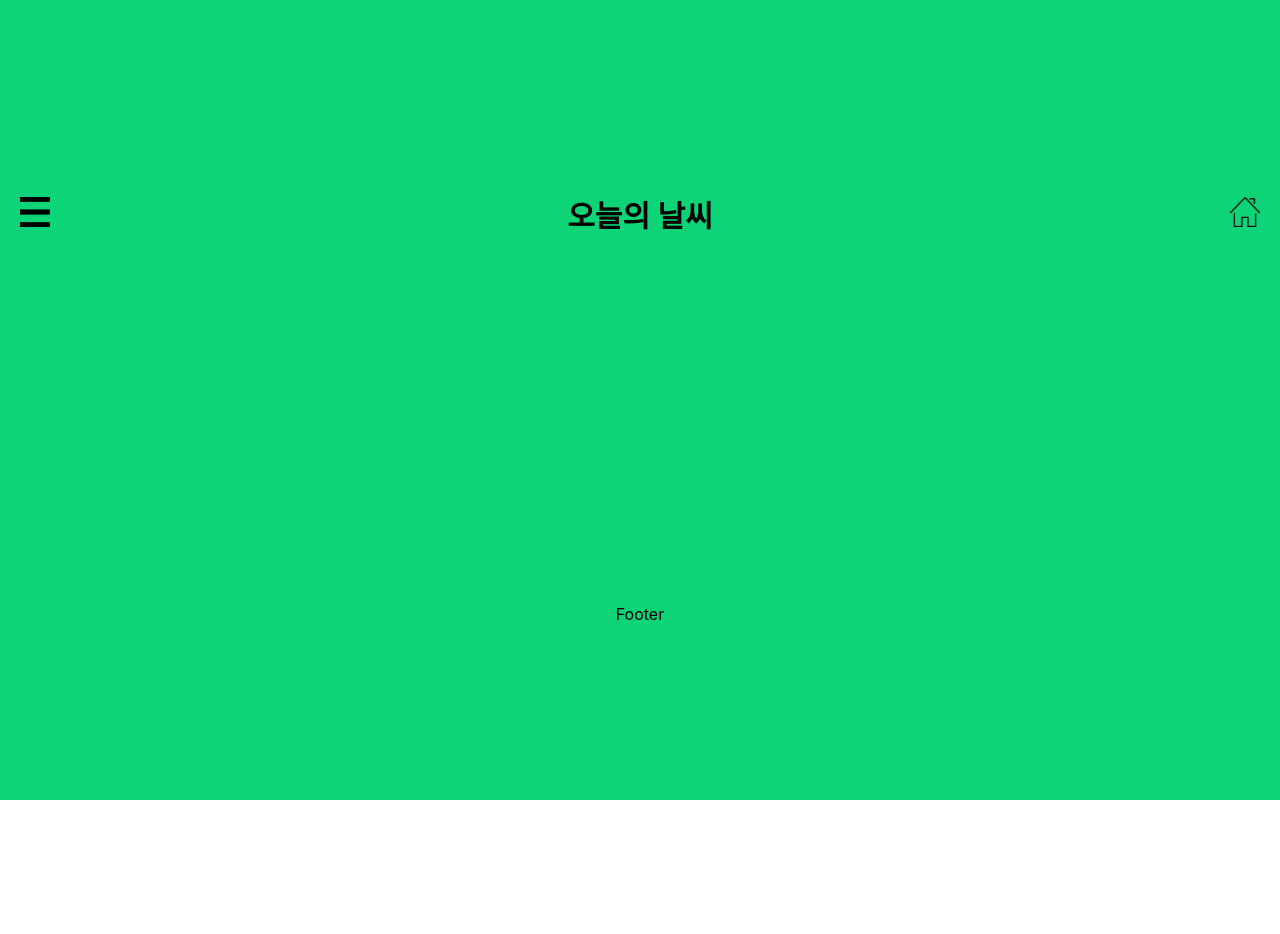
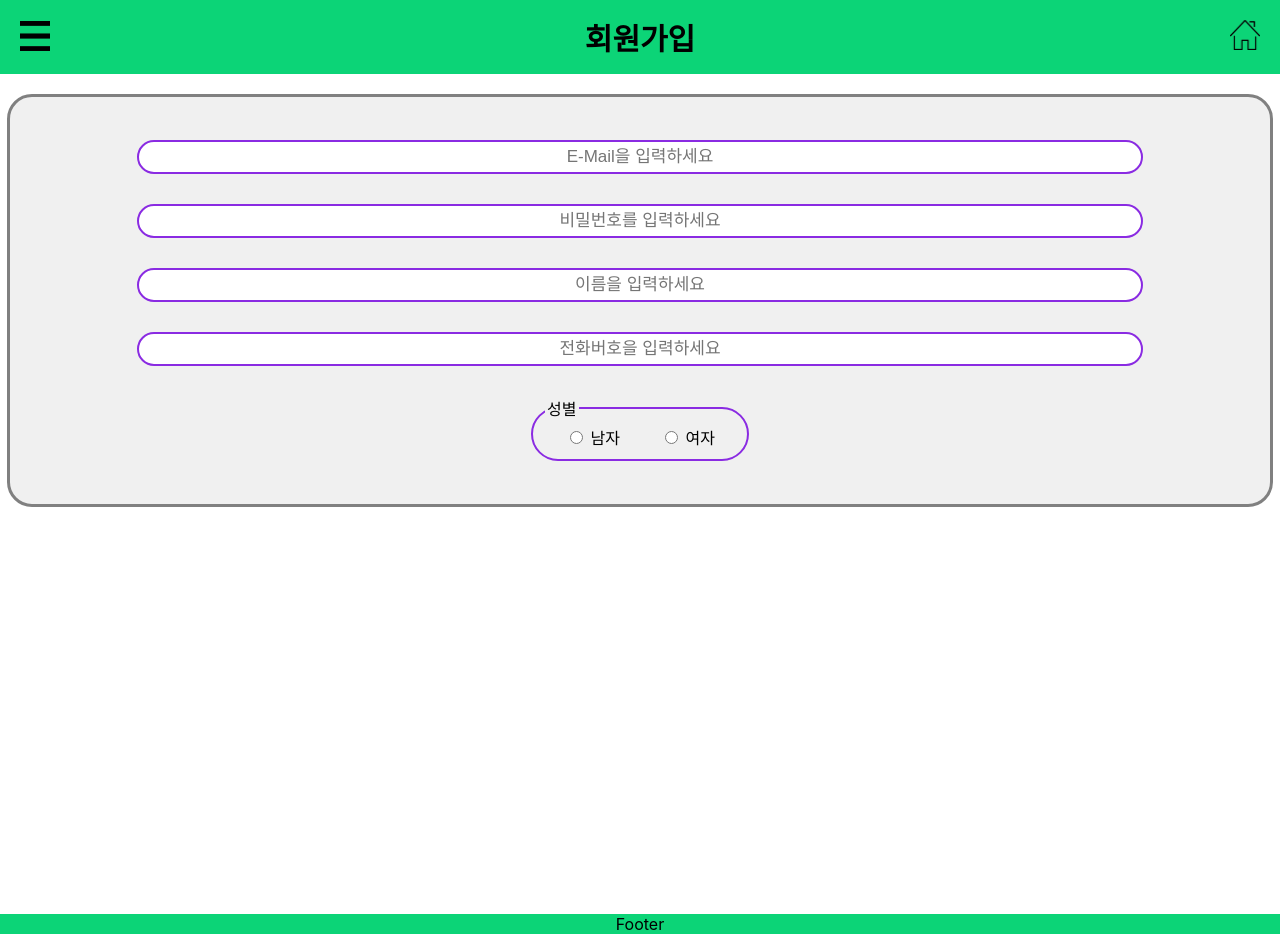
Before and after one commit to sonjaesung/weather-react, a React (Create React App) app: page /#/join in a window 1280 px wide. Before the commit the page ends 800 px from the top, so only its background shows below. Built offline with nearby package versions, Linux system fonts and the light colour scheme; no server answers.

Commit message:
join start

```diff
--- a/src/App.js
+++ b/src/App.js
@@ -6,6 +6,7 @@ import LeftMenu from "./component/LeftMenu";
 import Footer from "./component/Footer";
 
 import Home from './component/Home';
+import Join from './component/Join';
 import Loading from "./component/Loading";
 import Weahter from "./component/Weather";
 import TodayEnglish from './component/TodayEnglish';
@@ -106,6 +107,7 @@ const App = () => {
                 <Header />
                 <LeftMenu />
                 <Route path="/" component={Home} exact={true} />
+                <Route path="/join" component={Join} exact={true} />
                 <Route path="/weather" render={ () =>
                     isLoading ? <Loading /> : <Weahter temp={temp} weather={weather} country={country} temp_max={temp_max} temp_min={temp_min} humidity={humidity} feels_like={feels_like} />
                     }
--- a/src/component/Home.js
+++ b/src/component/Home.js
@@ -1,4 +1,6 @@
 import React, {useState, useEffect, Fragment} from "react";
+import { Link } from "react-router-dom";
+
 import "../css/Home.css";
 
  const Home = () => {
@@ -56,13 +58,19 @@ import "../css/Home.css";
                     </div>
                 </div>
                 <div className="homeContainerCenter">
-                    <input placeholder='E-Mail 을 입력하세요' type='email' className='homeInput' id='email'></input>
-                    <input placeholder='비밀번호를 입력하세요' type='password' className='homeInput' id='pw'></input>
+                    <input placeholder='E-Mail 을 입력하세요' type='email' className='homeInput' id='email' />
+                    <input placeholder='비밀번호를 입력하세요' type='password' className='homeInput' id='pw' />
                     <button className='loginBtn' onClick={clickLogin}>Login</button>
                     <div className='homeBtnDiv'>
-                        <button className='btn'>회원가입</button>
-                        <button className='btn'>이메일 찾기</button>
-                        <button className='btn'>비밀번호 재설정</button>
+                        <Link className='linkStyle' to="/Join">
+                            <button className='btn'>회원가입</button>
+                        </Link>
+                        <Link className='linkStyle' to="/Find-Email">
+                            <button className='btn'>이메일 찾기</button>
+                        </Link>
+                        <Link className='linkStyle' to="/Reset-Pw">
+                            <button className='btn'>비밀번호 재설정</button>
+                        </Link>
                     </div>
                 </div>
                 <div className="homeContainerBottom"></div>
--- /dev/null
+++ b/src/component/Join.js
@@ -0,0 +1,38 @@
+import React, {useState, useEffect, Fragment} from "react";
+import "../css/Join.css";
+
+ const Join = () => {
+
+    useEffect(() => {
+        let headerTitle = document.querySelector('.headTitle');
+        headerTitle.innerText = '회원가입';
+    });
+
+    return (
+        <Fragment>
+            <div className='joinDiv'>
+                <div className='joinContainerTop'>
+                    <input placeholder='E-Mail을 입력하세요' type='email' className='joinInput' />
+                    <input placeholder='비밀번호를 입력하세요' type='passwo' className='joinInput' />
+                    <input placeholder='이름을 입력하세요' type='text' className='joinInput' />
+                    <input placeholder='전화버호을 입력하세요' type='text' className='joinInput' />
+                    <div className='genderDiv'>
+                        <fieldset className='genderFieldset'>
+                        <legend>성별</legend>
+                        <label>
+                            <input type="radio" name="gender" value={true} /> 남자
+                        </label>
+                        <label>
+                            <input type="radio" name="gender" value={false} /> 여자
+                        </label>
+                        </fieldset>
+                    </div>
+                </div>
+                <div className='joinContainerBottom'> </div>
+            </div>
+        </Fragment>
+    );
+
+}
+
+export default Join;
--- a/src/css/Home.css
+++ b/src/css/Home.css
@@ -79,6 +79,7 @@
     padding: 5px;
     border-radius: 50px;
     box-shadow: 3px 3px 0px 0px black;
+    width: 95%;
 }
 
 .homeBtn:active,
@@ -112,5 +113,6 @@
     .homeBtnDiv .btn {
         font-size: 20px;
         cursor: pointer;
+        width: 100%;
     }
 }
--- /dev/null
+++ b/src/css/Join.css
@@ -0,0 +1,58 @@
+.joinDiv {
+    height: 100%;
+    width: 100%;
+    display: flex;
+    flex-direction: column;
+    align-items: center;
+    justify-content: flex-start;
+    padding: 20px;
+}
+
+.joinContainerTop {
+    width: 100%;
+    flex: 1;
+    display: flex;
+    flex-direction: column;
+    align-items: center;
+    justify-content: center;
+    padding: 10px;
+    border-style: solid;
+    border-color: gray;
+    border-radius: 25px;
+    background-color: rgb(240, 240, 240);
+}
+
+.joinContainerBottom {
+    width: 100%;
+    flex: 1;
+    display: flex;
+    flex-direction: column;
+    align-items: center;
+    justify-content: flex-start;
+}
+
+.joinInput {
+    margin: 15px;
+    font-size: 17px;
+    border-style: solid;
+    border-color: blueviolet;
+    border-radius: 50px;
+    color: black;
+    padding: 5px;
+    text-align: center;
+    width: 80%;
+}
+
+.genderDiv {
+    margin: 15px;
+}
+
+.genderFieldset {
+    border-style: solid;
+    border-color: blueviolet;
+    border-radius: 50px;
+}
+
+.genderDiv label {
+    margin: 20px;
+}
```
